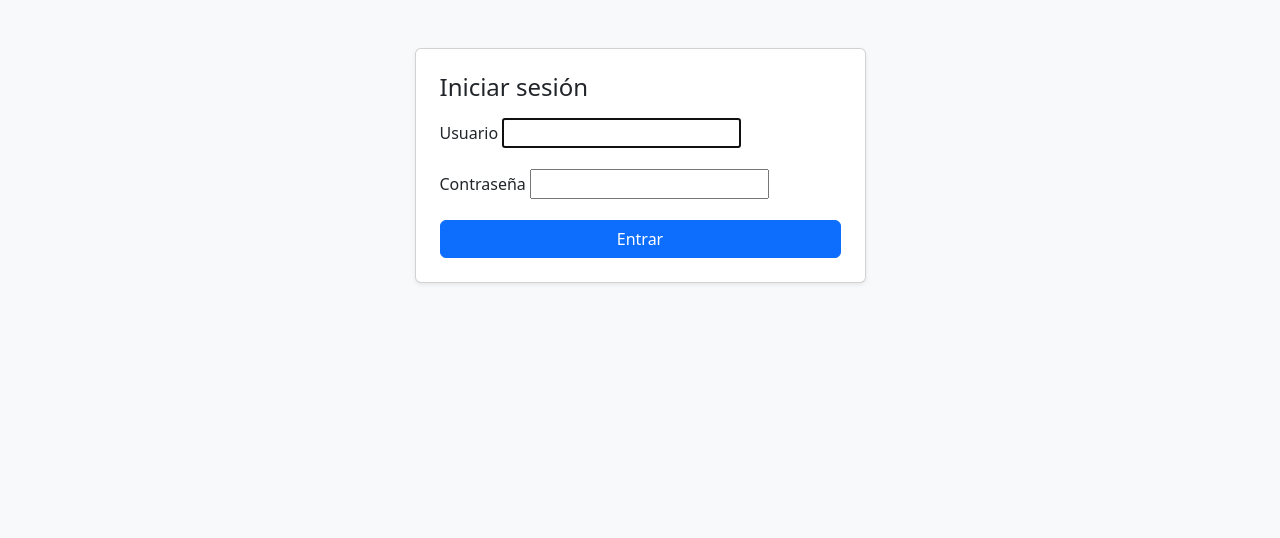
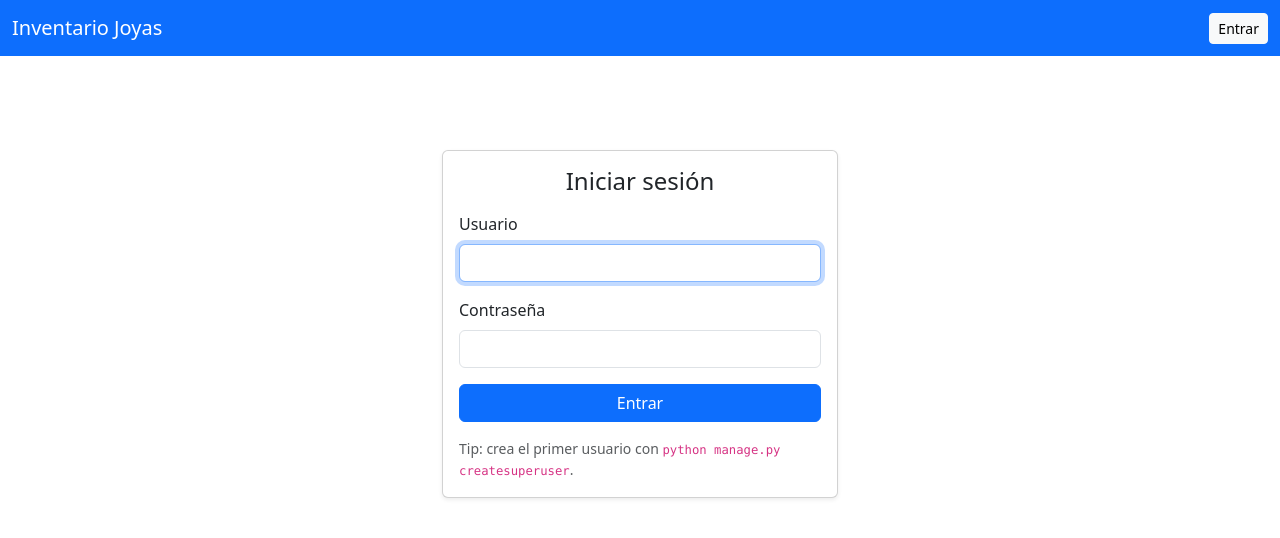
Before and after one commit to Franku83/gestion_inventario, a Django app: page /accounts/login/ in a window 1280 px wide. Shown: the top 538 px of the page. Run offline with Django 5.2, Linux system fonts and the light colour scheme.

Commit message:
add login again

```diff
--- a/core/templates/core/base.html
+++ b/core/templates/core/base.html
@@ -1,33 +1,30 @@
-<!doctype html>
+{% load static %}
+<!DOCTYPE html>
 <html lang="es">
 <head>
-  <meta charset="utf-8">
-  <meta name="viewport" content="width=device-width, initial-scale=1">
+  <meta charset="UTF-8" />
+  <meta name="viewport" content="width=device-width, initial-scale=1.0" />
   <title>{% block title %}Inventario Joyas{% endblock %}</title>
 
-  <link href="https://cdn.jsdelivr.net/npm/bootstrap@5.3.3/dist/css/bootstrap.min.css" rel="stylesheet">
+  <link rel="stylesheet" href="https://cdn.jsdelivr.net/npm/bootstrap@5.3.3/dist/css/bootstrap.min.css" />
+  <script src="https://cdn.jsdelivr.net/npm/bootstrap@5.3.3/dist/js/bootstrap.bundle.min.js"></script>
 
-  <style>
-    body { background: #f5f7fb; }
-    .card { border-radius: 14px; }
-    .kpi { border-radius: 14px; }
-    .table td, .table th { vertical-align: middle; }
-  </style>
+  {% block extra_head %}{% endblock %}
 </head>
 <body>
 
-<nav class="navbar navbar-expand-lg navbar-dark bg-primary shadow-sm">
-  <div class="container-fluid px-4">
-    <a class="navbar-brand fw-semibold" href="{% url 'dashboard' %}">Inventario Joyas</a>
+<nav class="navbar navbar-expand-lg navbar-dark bg-primary">
+  <div class="container-fluid">
+    <a class="navbar-brand" href="{% url 'dashboard' %}">Inventario Joyas</a>
 
-    <button class="navbar-toggler" type="button" data-bs-toggle="collapse" data-bs-target="#nav">
+    <button class="navbar-toggler" type="button" data-bs-toggle="collapse" data-bs-target="#navbarNav">
       <span class="navbar-toggler-icon"></span>
     </button>
 
-    <div class="collapse navbar-collapse" id="nav">
-      <ul class="navbar-nav me-auto mb-2 mb-lg-0">
+    <div class="collapse navbar-collapse" id="navbarNav">
+      <ul class="navbar-nav me-auto">
+
         {% if user.is_authenticated %}
-
           <li class="nav-item">
             <a class="nav-link" href="{% url 'dashboard' %}">Dashboard</a>
           </li>
@@ -39,22 +36,9 @@
           <li class="nav-item dropdown">
             <a class="nav-link dropdown-toggle" href="#" role="button" data-bs-toggle="dropdown">Compra</a>
             <ul class="dropdown-menu">
+              <li><a class="dropdown-item" href="{% url 'compra_list' %}">Lista de compras</a></li>
               <li><a class="dropdown-item" href="{% url 'compra_create' %}">Registrar compra</a></li>
-            <li><a class="dropdown-item" href="{% url 'compra_list' %}">Ver compras</a></li>
-            <li><hr class="dropdown-divider"></li>
-            <li><a class="dropdown-item" href="{% url 'tipo_list' %}">Tipos</a></li>
-                  {% endif %}
             </ul>
-      {% if user.is_authenticated %}
-      <div class="d-flex align-items-center gap-2">
-        <span class="text-light small">Hola, {{ user.username }}</span>
-        <form method="post" action="{% url 'logout' %}" class="m-0">
-          {% csrf_token %}
-          <button class="btn btn-sm btn-outline-light" type="submit">Salir</button>
-        </form>
-      </div>
-      {% endif %}
-
           </li>
 
           <li class="nav-item dropdown">
@@ -68,34 +52,56 @@
           <li class="nav-item dropdown">
             <a class="nav-link dropdown-toggle" href="#" role="button" data-bs-toggle="dropdown">Proveedores</a>
             <ul class="dropdown-menu">
-            <li><a class="dropdown-item" href="{% url 'proveedor_list' %}">Listar</a></li>
+              <li><a class="dropdown-item" href="{% url 'proveedor_list' %}">Lista</a></li>
               <li><a class="dropdown-item" href="{% url 'proveedor_create' %}">Crear</a></li>
             </ul>
           </li>
 
           <li class="nav-item dropdown">
-          <a class="nav-link dropdown-toggle" href="#" role="button" data-bs-toggle="dropdown">Productos</a>
+            <a class="nav-link dropdown-toggle" href="#" role="button" data-bs-toggle="dropdown">Tipos</a>
             <ul class="dropdown-menu">
-            <li><a class="dropdown-item" href="{% url 'producto_list' %}">Listar</a></li>
-            <li><a class="dropdown-item" href="{% url 'producto_create' %}">Crear</a></li>
+              <li><a class="dropdown-item" href="{% url 'tipo_list' %}">Lista</a></li>
+              <li><a class="dropdown-item" href="{% url 'tipo_create' %}">Crear</a></li>
             </ul>
           </li>
 
+        {% endif %}
       </ul>
+
+      <ul class="navbar-nav ms-auto">
+        {% if user.is_authenticated %}
+          <li class="nav-item">
+            <span class="navbar-text me-3">{{ user.username }}</span>
+          </li>
+          <li class="nav-item">
+            <form method="post" action="{% url 'logout' %}" class="d-inline">
+              {% csrf_token %}
+              <button class="btn btn-sm btn-light" type="submit">Salir</button>
+            </form>
+          </li>
+        {% else %}
+          <li class="nav-item">
+            <a class="btn btn-sm btn-light" href="{% url 'login' %}">Entrar</a>
+          </li>
+        {% endif %}
+      </ul>
+
     </div>
   </div>
 </nav>
 
 <div class="container py-4">
   {% if messages %}
-    {% for m in messages %}
-      <div class="alert alert-{{ m.tags|default:'info' }}" role="alert">{{ m }}</div>
+    {% for message in messages %}
+      <div class="alert alert-{{ message.tags }} alert-dismissible fade show" role="alert">
+        {{ message }}
+        <button type="button" class="btn-close" data-bs-dismiss="alert"></button>
+      </div>
     {% endfor %}
   {% endif %}
 
   {% block content %}{% endblock %}
 </div>
 
-<script src="https://cdn.jsdelivr.net/npm/bootstrap@5.3.3/dist/js/bootstrap.bundle.min.js"></script>
 </body>
 </html>
--- a/core/templates/registration/login.html
+++ b/core/templates/registration/login.html
@@ -1,18 +1,12 @@
-<!doctype html>
-<html lang="es">
-<head>
-  <meta charset="utf-8">
-  <meta name="viewport" content="width=device-width,initial-scale=1">
-  <title>Iniciar sesión</title>
-  <link href="https://cdn.jsdelivr.net/npm/bootstrap@5.3.3/dist/css/bootstrap.min.css" rel="stylesheet">
-</head>
-<body class="bg-light">
-  <div class="container py-5">
-    <div class="row justify-content-center">
-      <div class="col-md-5">
+{% extends "core/base.html" %}
+
+{% block title %}Iniciar sesión{% endblock %}
+
+{% block content %}
+<div class="container" style="max-width: 420px; margin-top: 70px;">
   <div class="card shadow-sm">
-          <div class="card-body p-4">
-            <h4 class="mb-3">Iniciar sesión</h4>
+    <div class="card-body">
+      <h4 class="mb-3 text-center">Iniciar sesión</h4>
 
       {% if form.errors %}
         <div class="alert alert-danger">
@@ -20,25 +14,37 @@
         </div>
       {% endif %}
 
-            <form method="post">
+      {% if next and user.is_authenticated %}
+        <div class="alert alert-warning">
+          Tu usuario no tiene permisos para ver esa página.
+        </div>
+      {% endif %}
+
+      <form method="post" action="{% url 'login' %}">
         {% csrf_token %}
+
         <div class="mb-3">
-                <label class="form-label">Usuario</label>
-                {{ form.username }}
+          <label class="form-label" for="id_username">Usuario</label>
+          <input type="text" name="username" autofocus autocapitalize="none" autocomplete="username"
+                 maxlength="150" required id="id_username" class="form-control"
+                 value="{{ form.username.value|default_if_none:'' }}">
         </div>
+
         <div class="mb-3">
-                <label class="form-label">Contraseña</label>
-                {{ form.password }}
+          <label class="form-label" for="id_password">Contraseña</label>
+          <input type="password" name="password" autocomplete="current-password" required id="id_password"
+                 class="form-control">
         </div>
 
         <input type="hidden" name="next" value="{{ next }}">
-              <button class="btn btn-primary w-100" type="submit">Entrar</button>
+
+        <button type="submit" class="btn btn-primary w-100">Entrar</button>
       </form>
 
+      <div class="text-muted small mt-3">
+        Tip: crea el primer usuario con <code>python manage.py createsuperuser</code>.
       </div>
     </div>
   </div>
 </div>
-  </div>
-</body>
-</html>
+{% endblock %}
```
Also changed, not shown: 1 other file. Lines whose indentation alone changed are shown as unchanged.
